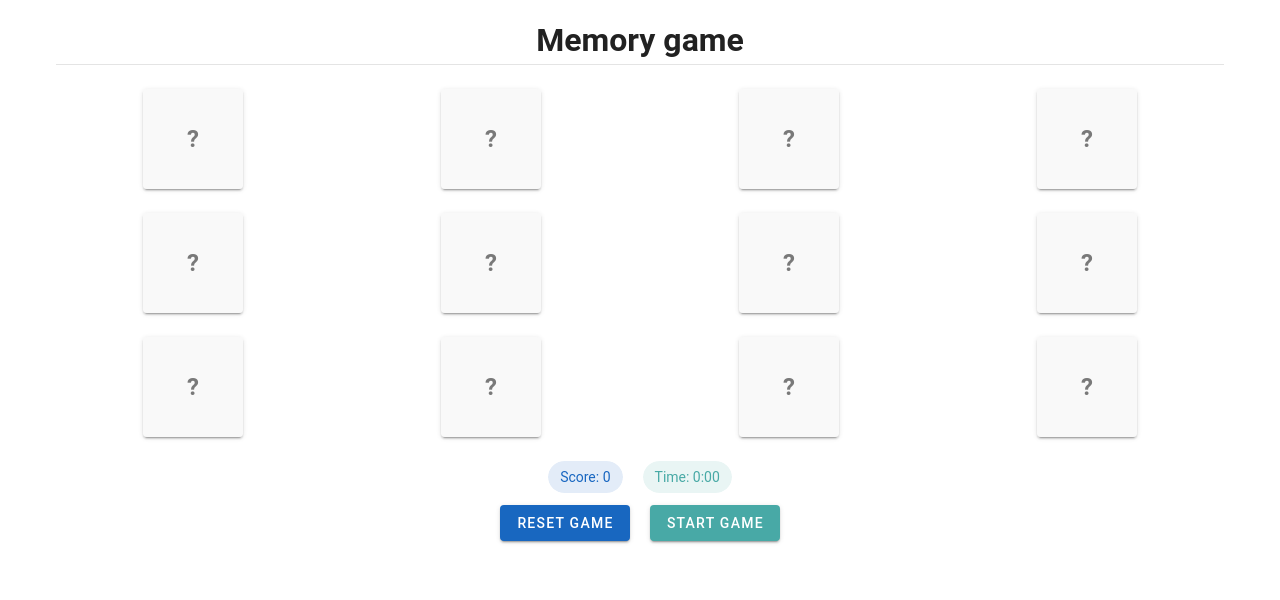
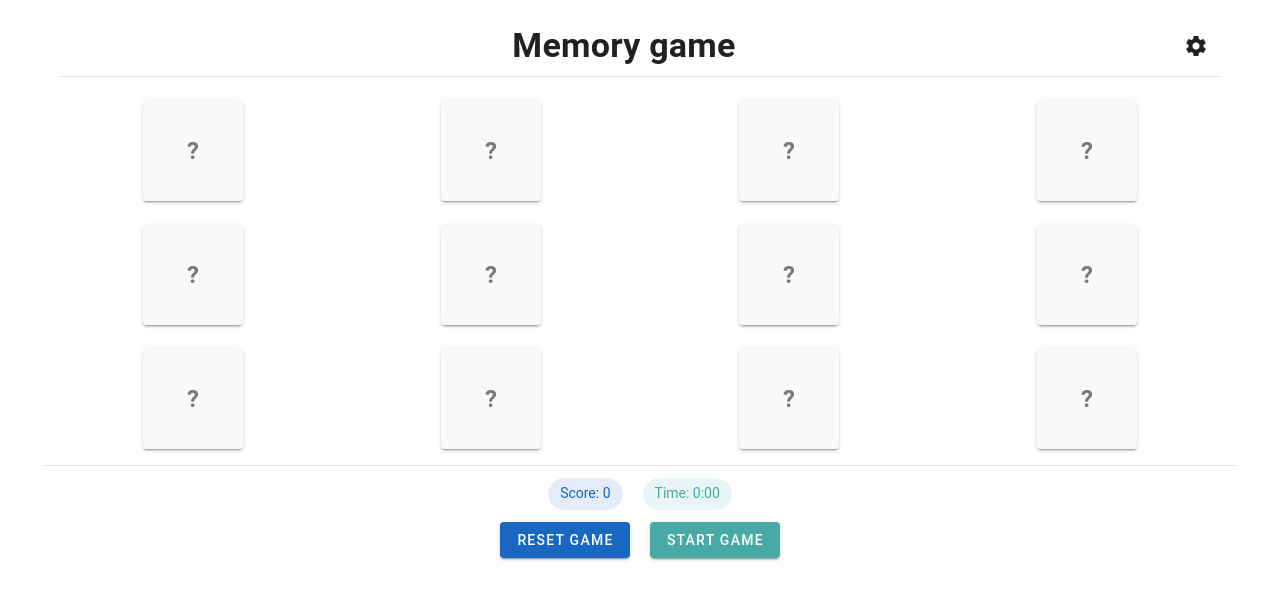
Before and after one commit to onderp2/onderp2.github.io, a Vue app: page / in a window 1280 px wide. Shown: the top 600 px of the page. Built offline with nearby package versions, Linux system fonts and the light colour scheme.

Commit message:
game settings

```diff
--- a/src/components/CardSwap.vue
+++ b/src/components/CardSwap.vue
@@ -1,11 +1,52 @@
 <template>
   <v-container>
-    <v-row>
+    <v-row no-gutters>
       <v-col cols="12">
-        <h1 class="text-center">
-          Memory game
+        <v-card elevation="0">
+          <template v-slot:title>
+            <div class="text-center text-md-h4 font-weight-bold text-sm-h5">
+              Memory game
+            </div>
+          </template>
+          <template v-slot:append>
+            <v-icon icon="mdi-cog" @click="this.openSettings = true">
+            </v-icon>
+
+            <v-dialog v-model="this.openSettings">
+              <v-card>
+                <v-card-title>
+                  Settings
+                </v-card-title>
+                <v-card-text>
+                  <v-list>
+                    <v-list-item class="mr-0 pa-0">
+                      <template v-slot:prepend>
+                        Cards number:
+                      </template>
+                      <template v-slot:append>
+                        <v-select
+                            :max-width="140"
+                            v-model="this.settingsCountCards"
+                            :items="[6, 8, 10, 12, 14, 16]"
+                        >
+                        </v-select>
+                      </template>
+                    </v-list-item>
+                  </v-list>
+                </v-card-text>
+                <v-card-actions>
+                  <v-btn @click="this.applySettings" variant="flat" color="primary">
+                    <span>Apply</span>
+                  </v-btn>
+                  <v-btn @click="this.openSettings = false" variant="flat" color="secondary">
+                    <span>Close</span>
+                  </v-btn>
+                </v-card-actions>
+              </v-card>
+            </v-dialog>
+          </template>
           <v-divider/>
-        </h1>
+        </v-card>
       </v-col>
     </v-row>
 
@@ -37,7 +78,8 @@
       </v-col>
     </v-row>
 
-    <v-row justify="center" >
+    <v-row justify="center" class="mt-4">
+      <v-divider></v-divider>
       <v-col cols="auto" class="d-flex flex-colum ga-5">
         <v-chip color="primary">
           Score: {{ matchedPairs}}
@@ -101,6 +143,8 @@ export default {
       timeElapsed: 0,
       showResults: false,
       isActiveSession: false,
+      openSettings: false,
+      settingsCountCards: 6,
     }
   },
   created() {
@@ -122,7 +166,7 @@ export default {
     },
 
     generateCards() {
-      const value = Array.from({length: 6}, (_, i) => i + 1);
+      const value = Array.from({length: this.cardsCount}, (_, i) => i + 1);
       const deck = [...value, ...value].sort(() => Math.random() - 0.5);
 
       return deck.map((value) => ({
@@ -172,6 +216,10 @@ export default {
           this.lockBoard = false;
         }, 1000);
       }
+    },
+
+    applySettings() {
+      this.cardsCount = this.settingsCountCards;
     },
 
     checkWin() {
```
